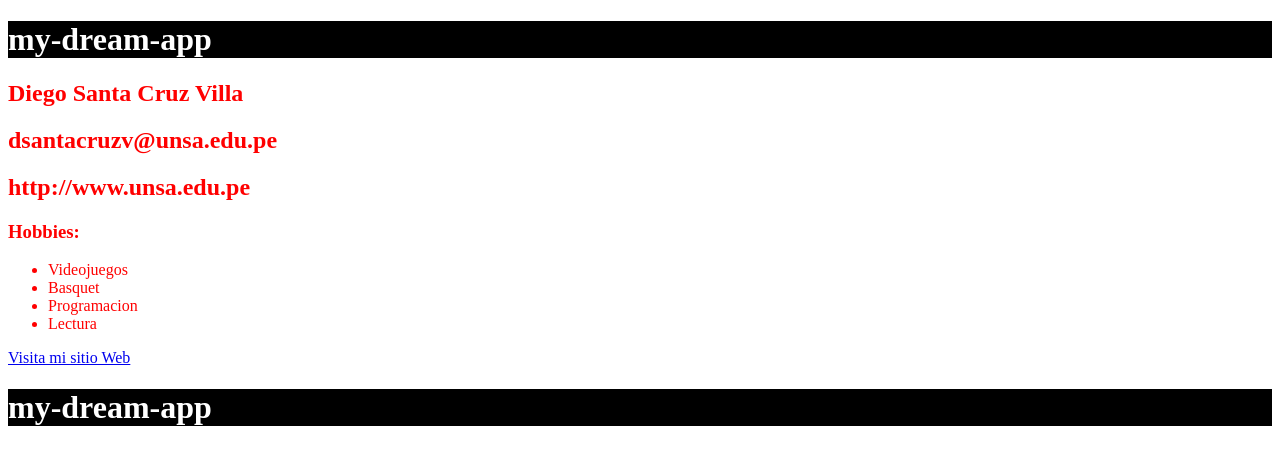
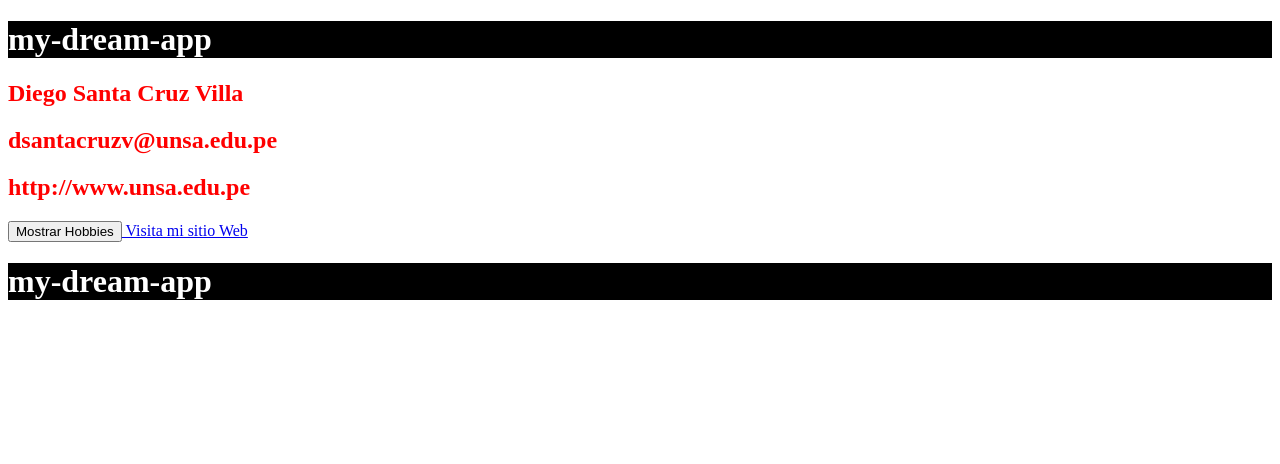
Before and after one commit to DiegoSantaC/LaboratoriosPW2, an Angular app in the folder tareaAngular/my-dream-app/: page / in a window 1280 px wide. Shown: the top 464 px of the page. Built offline with nearby package versions, Linux system fonts and the light colour scheme.

Commit message:
Agregando boton para mostrar lo hobbies en mi codigo html e implementando su funcionalidad en ts

```diff
--- a/tareaAngular/my-dream-app/src/app/app.component.html
+++ b/tareaAngular/my-dream-app/src/app/app.component.html
@@ -8,7 +8,8 @@
   <h2> {{ name }} </h2>
   <h2> {{ email }} </h2>
   <h2> {{ webpage }} </h2>
-  <div *ngIf="showhobbies()" class="component2">
+  <button (click)="toggleHobbies()" class="btn"> Mostrar Hobbies </button>
+  <div *ngIf="showhobbies" class="component2">
       <h3>Hobbies:</h3>
       <ul>
         <li *ngFor="let hobby of hobbies">{{ hobby }}</li>
--- a/tareaAngular/my-dream-app/src/app/app.component.ts
+++ b/tareaAngular/my-dream-app/src/app/app.component.ts
@@ -15,6 +15,7 @@
   email;
   webpage : string;
   hobbies : string[];
+  showhobbies : boolean;
 
   constructor(){
     console.log("Constructor trabajando...");
@@ -22,9 +23,10 @@
     this.email = 'dsantacruzv@unsa.edu.pe';
     this.webpage = "http://www.unsa.edu.pe";
     this.hobbies = ["Videojuegos","Basquet","Programacion","Lectura"];
+    this.showhobbies = false;
   }
 
-  showhobbies() {
-    return true;
+  toggleHobbies(){
+    this.showhobbies = !this.showhobbies;
   }
 }
```
